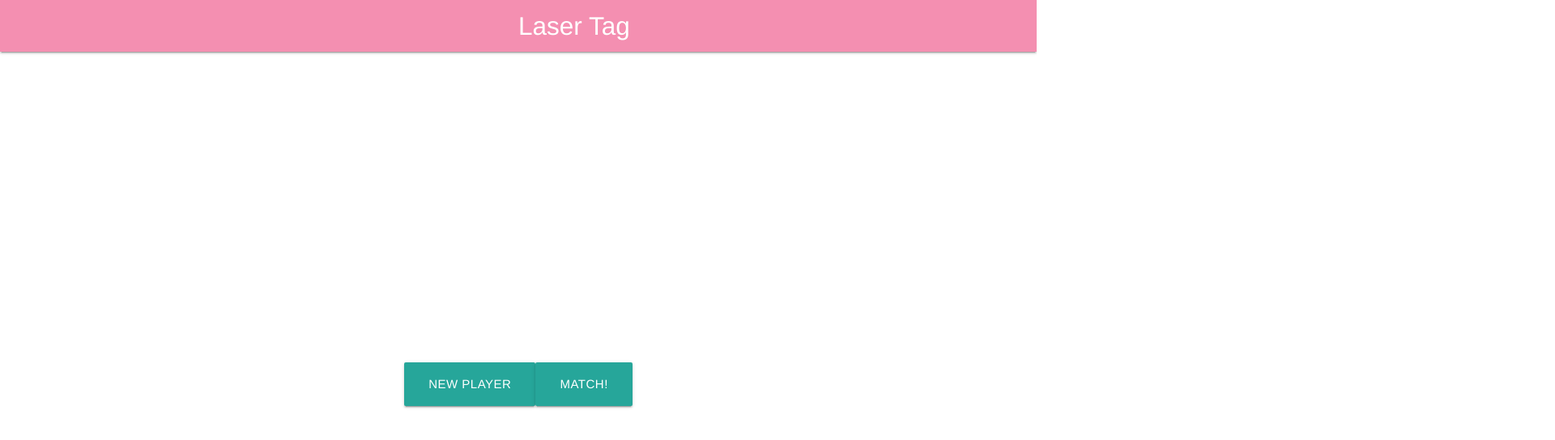
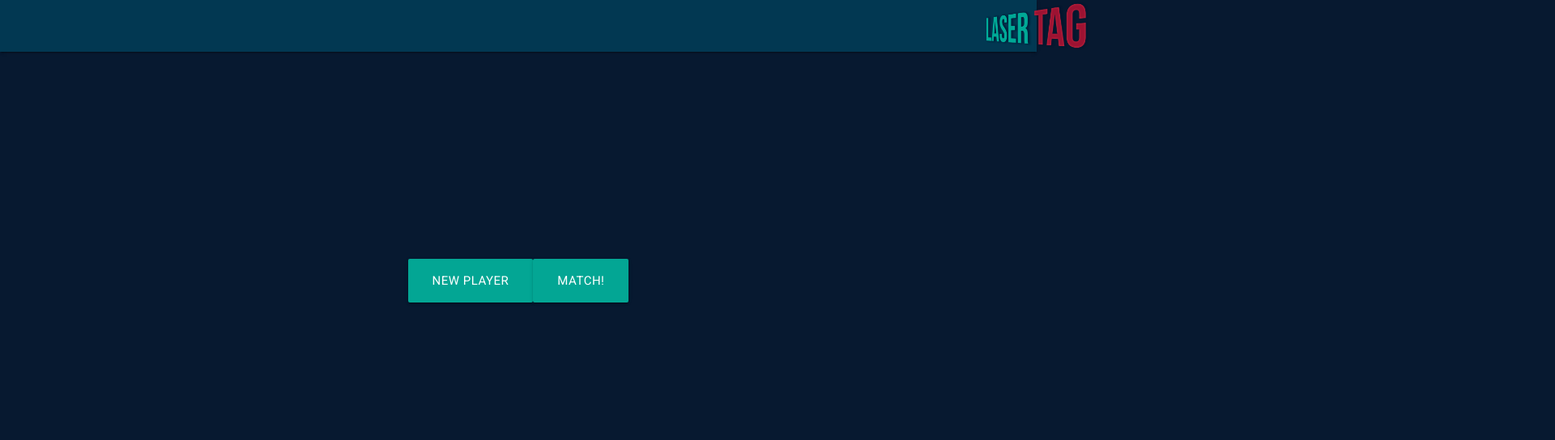
Before and after one commit to CoreDumped-ETSISI/FrontCoreTag, a Vue app: page / in a window 1280 px wide. Shown: the top 544 px of the page at 81% size, 1920 px wide, since content can reach past the window. Built offline with nearby package versions, Linux system fonts and the light colour scheme.

Commit message:
New style and logo
Changed the style in the whole app and some components.
New color scheme and logo.

```diff
--- a/src/App.vue
+++ b/src/App.vue
@@ -44,11 +44,17 @@ export default {
 </script>
 
 <style>
-#app {
-  font-family: 'Avenir', Helvetica, Arial, sans-serif;
-  -webkit-font-smoothing: antialiased;
-  -moz-osx-font-smoothing: grayscale;
-  text-align: center;
-  color: #2c3e50;
-}
+ @import url('https://fonts.googleapis.com/css?family=Roboto');
+ #app {
+	  font-family: 'Roboto', Helvetica, Arial, sans-serif;
+	  -webkit-font-smoothing: antialiased;
+	  -moz-osx-font-smoothing: grayscale;
+	  text-align: center;
+	  color: #ccc;
+	  background-color: #071930;
+	}
+	body{
+		font-family: 'Roboto', Helvetica, Arial, sans-serif;
+	  background-color: #071930;
+	}
 </style>
--- a/src/components/Header.vue
+++ b/src/components/Header.vue
@@ -11,3 +11,19 @@ export default {
     name: 'HeaderComp'
 }
 </script>
+
+<style scoped>
+	.pink.lighten-3 {
+		background-color: #023852 !important;
+	}
+	.brand-logo{
+		background-image: url('../assets/logo2.png');
+		background-repeat: no-repeat;
+		background-size: contain;
+		background-position: center;
+		text-indent: -999999em;
+		display: inline-block;
+		width: 100%;
+		height: 100%;
+	}
+</style>
--- a/src/components/IntroCenter.vue
+++ b/src/components/IntroCenter.vue
@@ -22,6 +22,10 @@
 
 <style scoped>
     .buttonContainer{
-        margin-top: 30%;
+        margin-top: 20%;
+		background-color: #071930;
     }
+	.btn-large{
+		background-color: #03A694;
+	}
 </style>
--- a/src/components/MatchType.vue
+++ b/src/components/MatchType.vue
@@ -1,6 +1,5 @@
 <template>
     <div>
-        <span>Type of match:</span>
 	<div class="input-field col s12">
         	<select id="example-1">
 	            <option value="" disabled selected>Choose a match type</option>
@@ -8,7 +7,7 @@
 		            {{type.message}}
 	            </option>
 		</select>
-        	<label>Materialize Select hey</label>
+        	<label>Type of match:</label>
         </div>
     </div>
 </template>
```
Also changed, not shown: src/assets/logo.png, src/assets/logo2.png (added).
